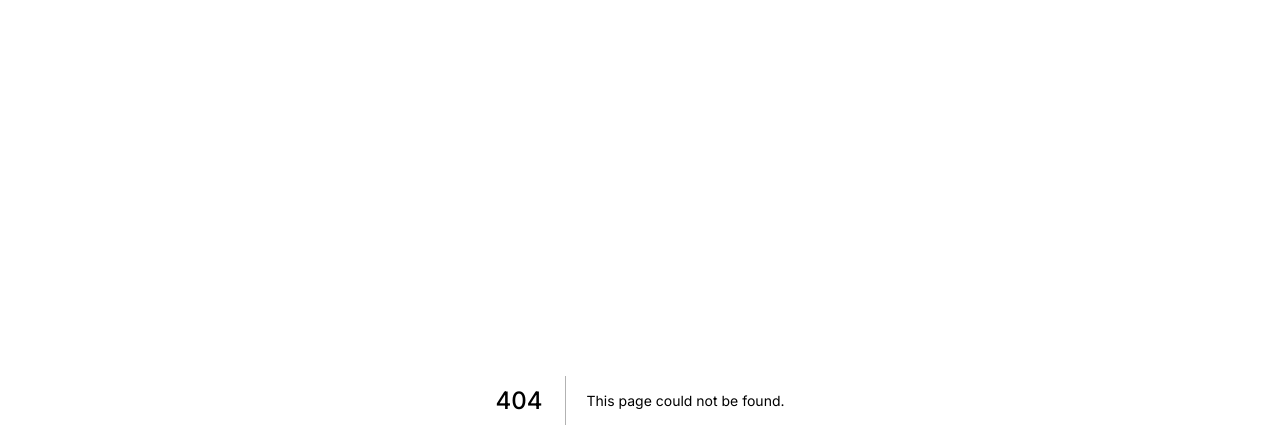
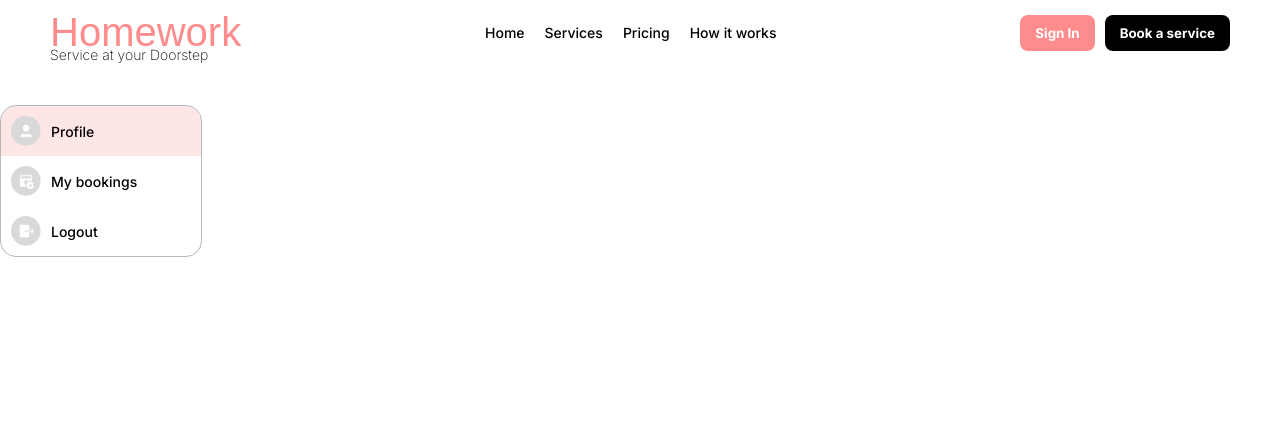
Before and after one commit to codepushed/hw_client, a Next.js app: page /user/1 in a window 1280 px wide. Before the commit this address had no page. Shown: the top 448 px of the page. Built offline with nearby package versions, Linux system fonts and the light colour scheme; a web font is replaced by a local one.

Commit message:
profile sidebar

```diff
--- /dev/null
+++ b/Containers/User/profile.jsx
@@ -0,0 +1,12 @@
+import React from "react";
+import Sidebar from "../../components/Sidebar";
+
+const Profile = () => {
+    return(
+        <div>
+          <Sidebar />
+        </div>
+    );
+}
+
+export default Profile;
--- /dev/null
+++ b/components/Sidebar/index.jsx
@@ -0,0 +1,29 @@
+import React from "react";
+import Divider from '@mui/material/Divider';
+
+const Sidebar = () => {
+    return(
+<div className="sidebarContainer">
+<div className="sidebarList sidebarListActive">
+    <img src="/assets/icons/profile_booking.png" alt="profile" />
+    <p>Profile</p>
+
+    {/* <Divider /> */}
+
+</div>
+
+<div className="sidebarList">
+    <img src="/assets/icons/mybookings.png" alt="mybookings" />
+    <p>My bookings</p>
+</div>
+
+
+<div className="sidebarList">
+    <img src="/assets/icons/logout.png" alt="logout" />
+    <p>Logout</p>
+</div>
+</div>
+    );
+}
+
+export default Sidebar;
--- /dev/null
+++ b/pages/user/[id].js
@@ -0,0 +1,20 @@
+import React from "react";
+
+import Header from "../../components/Header";
+import Profile from "../../Containers/User/profile";
+
+const User = ({ isHeader }) => {
+  return (
+    <>
+    <Header />
+    <Profile />
+    </>
+  );
+};
+
+User.getInitialProps = async (ctx) => {
+  return { isHeader: true };
+
+};
+
+export default User;
--- /dev/null
+++ b/styles/scss/elements/_sidebar.scss
@@ -0,0 +1,36 @@
+.sidebarContainer{
+    border-radius: 16px;
+    border: 1px solid #B8B8B8;
+    width: 200px;
+    height: 150px;
+    margin-top: 50px;
+}
+
+.sidebarList {
+    padding: 10px;
+    display: flex;
+    align-items: center;
+    gap: 10px;
+    border-top-left-radius: 16px;
+    border-top-right-radius: 16px;
+}
+
+.activeSidebarList {
+    width: 2px;
+    background-color: #FF8C8C;
+    height: 100%;
+}
+
+.sidebarListActive{
+    background-color: rgba(255, 140, 140, 0.22);
+}
+
+.sidebarList > img {
+    height: 30px;
+    width: 30px;
+}
+
+.sidebarList > p {
+    font-weight: 500;
+    font-size: 14px;
+}
--- a/styles/scss/style.scss
+++ b/styles/scss/style.scss
@@ -9,8 +9,10 @@
 @import "elements/modal";
 @import "elements/stepper";
 @import "elements/mui";
+@import "elements/sidebar";
 
 @import "pages/landing";
 @import "pages/login";
 @import "pages/services";
 @import "pages/cart";
+@import "pages/profile";
```
Also changed, not shown: public/assets/icons/logout.png (added), public/assets/icons/mybookings.png (added), styles/scss/pages/_profile.scss (added).
